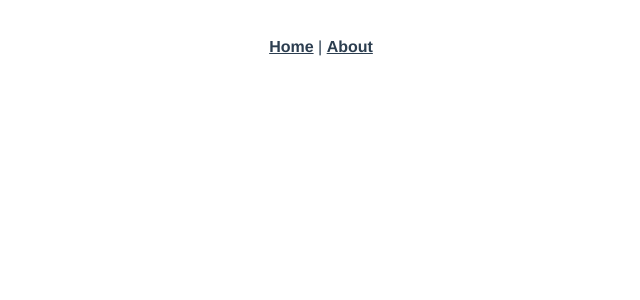
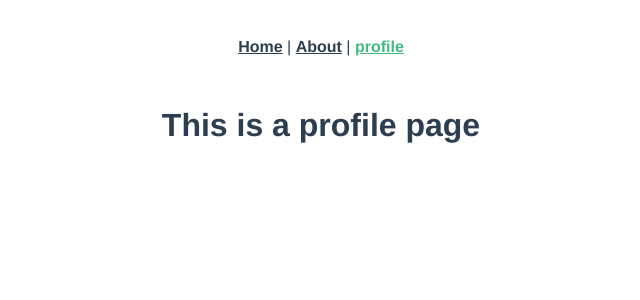
Before and after one commit to abdoki7788/simple-blog-frontend, a Vue app: page /profile in a window 1280 px wide. Before the commit this address had no page. Shown: the top 300 px of the page, without its empty margins (319-959 px from the left). Built offline with nearby package versions, Linux system fonts and the light colour scheme.

Commit message:
create ProfileView for test router

```diff
--- a/src/App.vue
+++ b/src/App.vue
@@ -1,7 +1,8 @@
 <template>
   <nav>
     <router-link to="/">Home</router-link> |
-    <router-link to="/about">About</router-link>
+    <router-link to="/about">About</router-link> |
+    <router-link to="/profile">profile</router-link>
   </nav>
   <router-view/>
 </template>
--- a/src/router/index.js
+++ b/src/router/index.js
@@ -1,5 +1,7 @@
 import { createRouter, createWebHistory } from 'vue-router'
-import HomeView from '../views/HomeView.vue'
+import HomeView      from '@/views/HomeView.vue'
+import AboutView     from '@/views/AboutView.vue'
+import ProfileView   from '@/views/ProfileView.vue'
 
 const routes = [
   {
@@ -10,10 +12,12 @@ const routes = [
   {
     path: '/about',
     name: 'about',
-    // route level code-splitting
-    // this generates a separate chunk (about.[hash].js) for this route
-    // which is lazy-loaded when the route is visited.
-    component: () => import(/* webpackChunkName: "about" */ '../views/AboutView.vue')
+    component: AboutView
+  },
+  {
+    path: '/profile',
+    name: 'profile',
+    component: ProfileView
   }
 ]
 
--- /dev/null
+++ b/src/views/ProfileView.vue
@@ -0,0 +1,5 @@
+<template>
+  <div class="profile">
+    <h1>This is a profile page</h1>
+  </div>
+</template>
```
